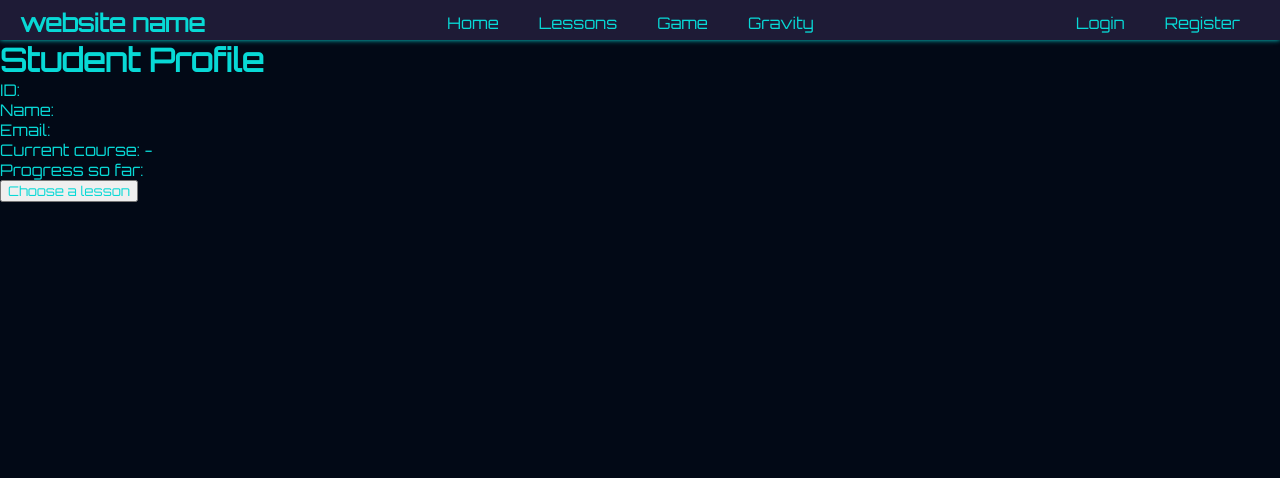
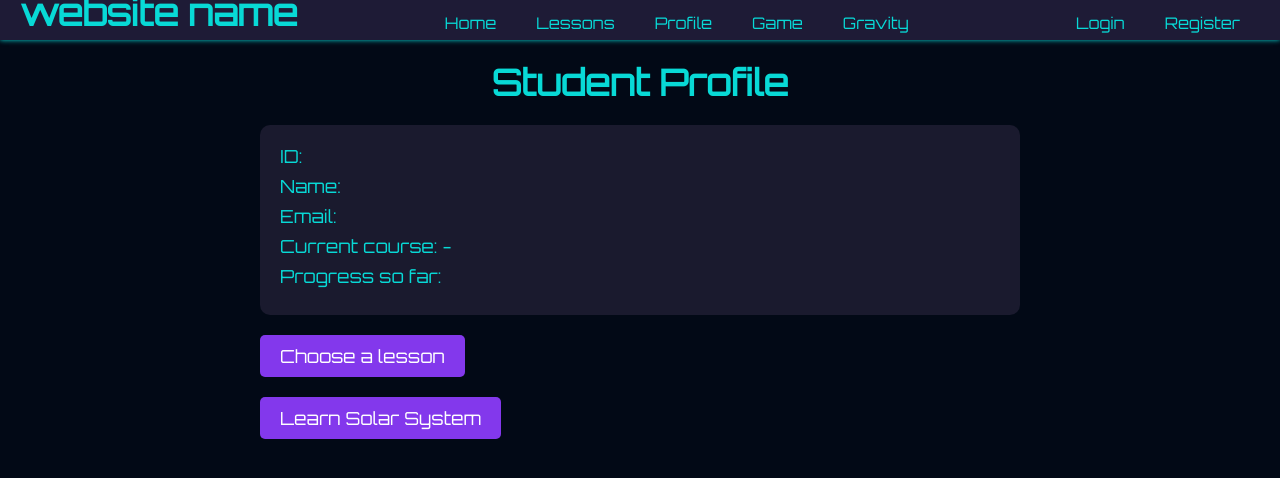
Before and after one commit to NotAnonymous33/cosmic, a React (Vite) app in the folder frontend/: page /profile in a window 1280 px wide. Shown: the top 478 px of the page. Built offline with nearby package versions, Linux system fonts and the light colour scheme.

Commit message:
solar system interactive lesson integrated

```diff
--- a/frontend/src/App.jsx
+++ b/frontend/src/App.jsx
@@ -19,6 +19,9 @@ function App() {
           </li>
           <li>
             <NavLink to="/cards">Lessons</NavLink>
+          </li>
+          <li>
+            <NavLink to="/profile">Profile</NavLink>
           </li>
           <li>
             <NavLink to="/game">Game</NavLink>
--- a/frontend/src/Card.jsx
+++ b/frontend/src/Card.jsx
@@ -10,7 +10,7 @@ export default function Card(props) {
         <h2>{props.name}</h2>
         <p>{props.description}</p>
         <img src={props.src} className="card-image" alt="placeholder" />
-        <button>Click me</button>
+        <button>Choose</button>
       </div>
     </>
   );
--- a/frontend/src/profile/profile.jsx
+++ b/frontend/src/profile/profile.jsx
@@ -1,10 +1,19 @@
 import React from "react";
+import "../css/profile.css";
 
 class Profile extends React.Component {
   constructor(props) {
     super(props);
     this.state = { studentData: {} };
   }
+
+  handleClick = () => {
+    window.location.href = "http://localhost:5173/cards";
+  };
+  handleClick2 = () => {
+    window.location.href =
+      "https://play.unity.com/mg/other/webgl-builds-400388";
+  };
 
   componentDidMount() {
     const studentData = JSON.parse(localStorage.getItem("studentData"));
@@ -26,7 +35,10 @@ class Profile extends React.Component {
           </p>
           <p>Progress so far: {this.state.studentData.progress}</p>
         </div>
-        <button>Choose a lesson</button>
+        <button onClick={() => this.handleClick()}>Choose a lesson</button>
+        <br />
+        <br />
+        <button onClick={() => this.handleClick2()}>Learn Solar System</button>
       </div>
     );
   }
```
